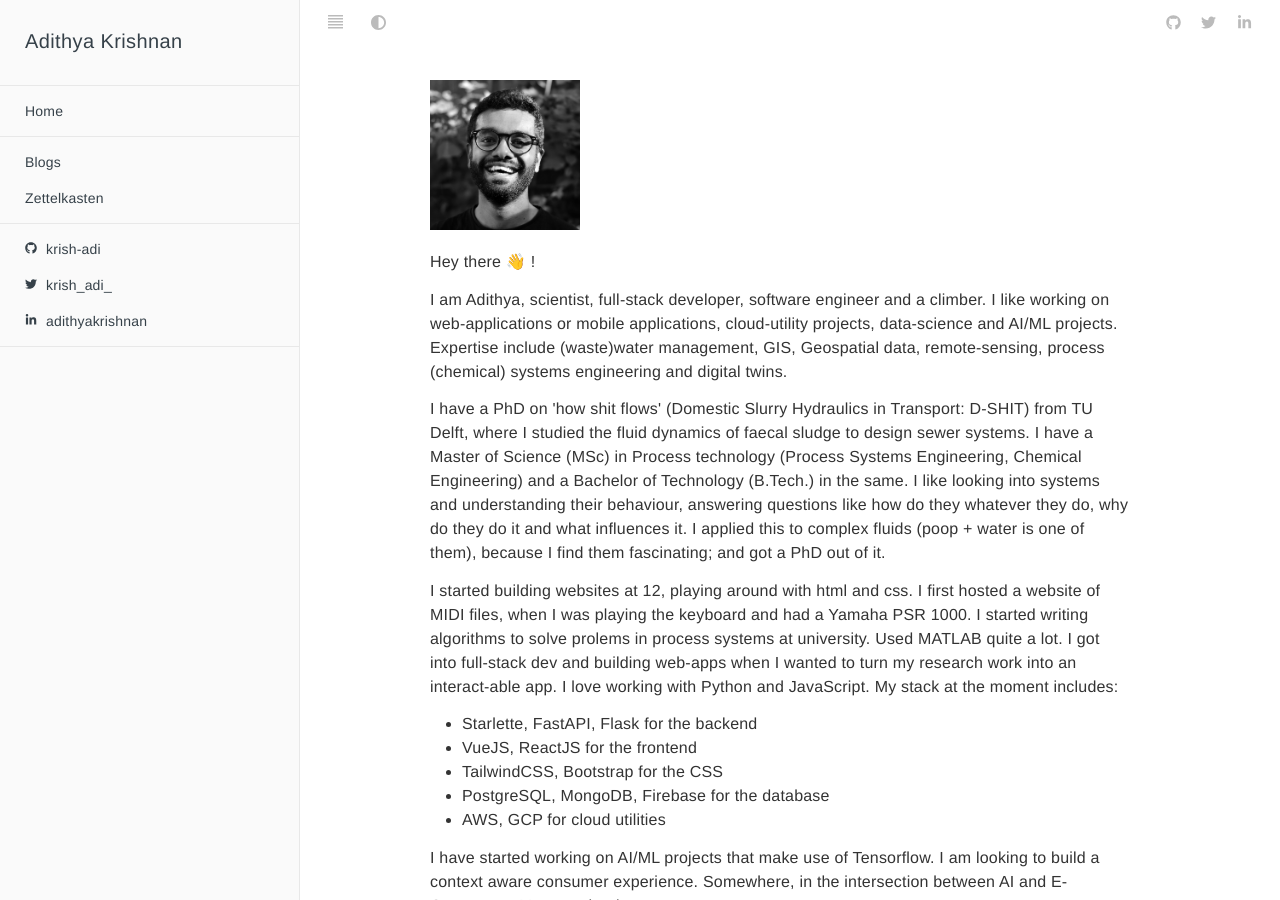
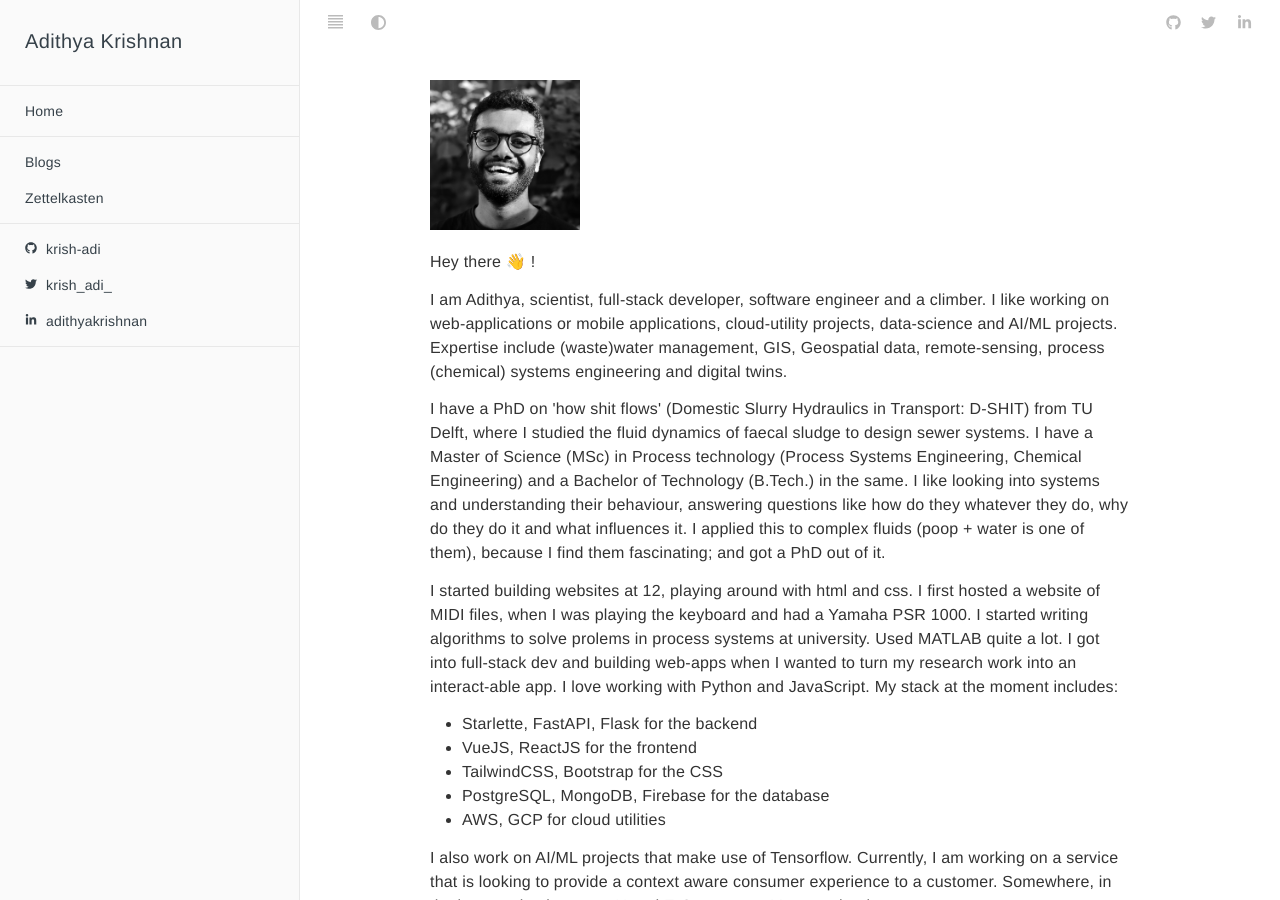
Before and after one commit to krish-adi/krish-adi, a Jekyll site: the page built from me.html, in a window 1280 px wide. Built offline with Jekyll 4.4.1, drawn with Linux system fonts in a browser that asks for light colours; some of the changed text lies outside the part shown.

Commit message:
Update me.html

```diff
--- a/me.html
+++ b/me.html
@@ -51,9 +51,10 @@ layout: default
 </ul>
 
 <p>
-    I have started working on AI/ML projects that make use of Tensorflow. I am
-    looking to build a context aware consumer experience. Somewhere, in the
-    intersection between AI and E-Commerce. More on that later...
+    I also work on AI/ML projects that make use of Tensorflow. Currently, I am
+    working on a service that is looking to provide a context aware consumer
+    experience to a customer. Somewhere, in the intersection between AI and
+    E-Commerce. More on that later...
 </p>
 
 <p>
```
